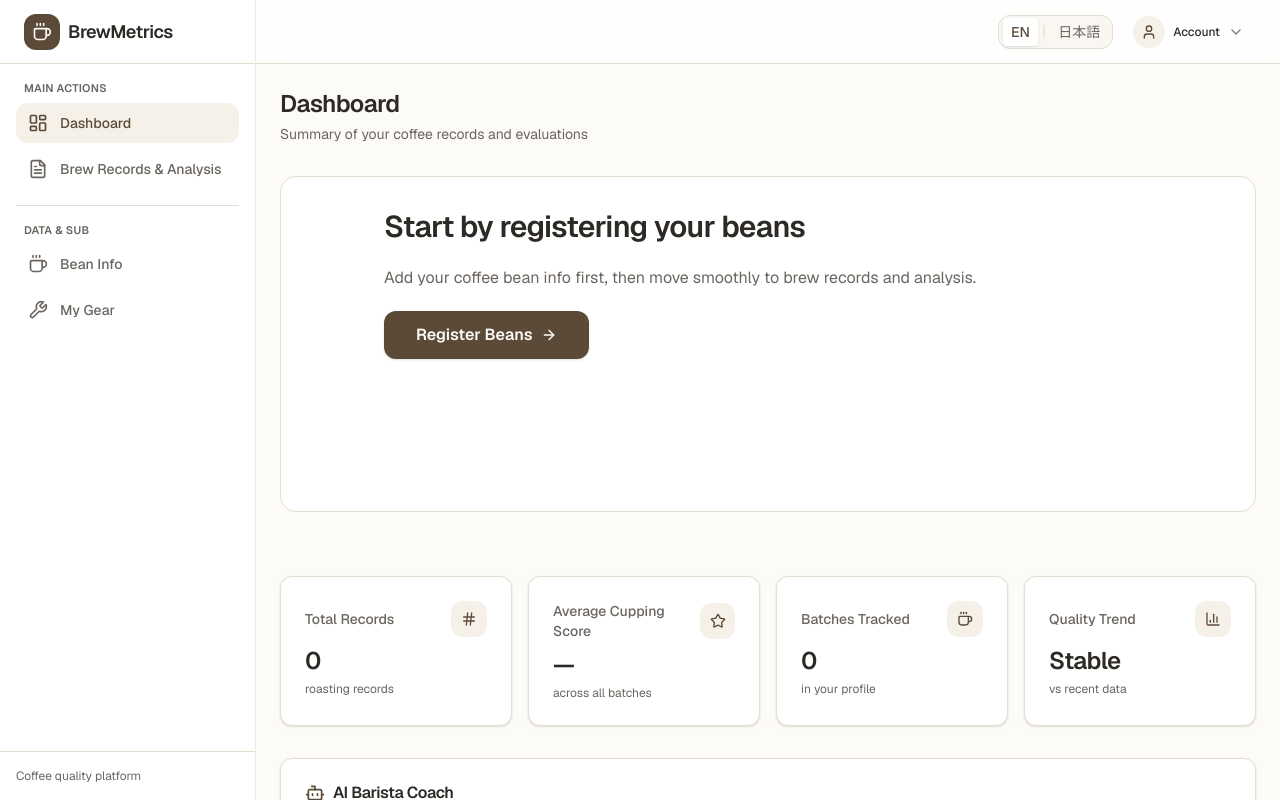
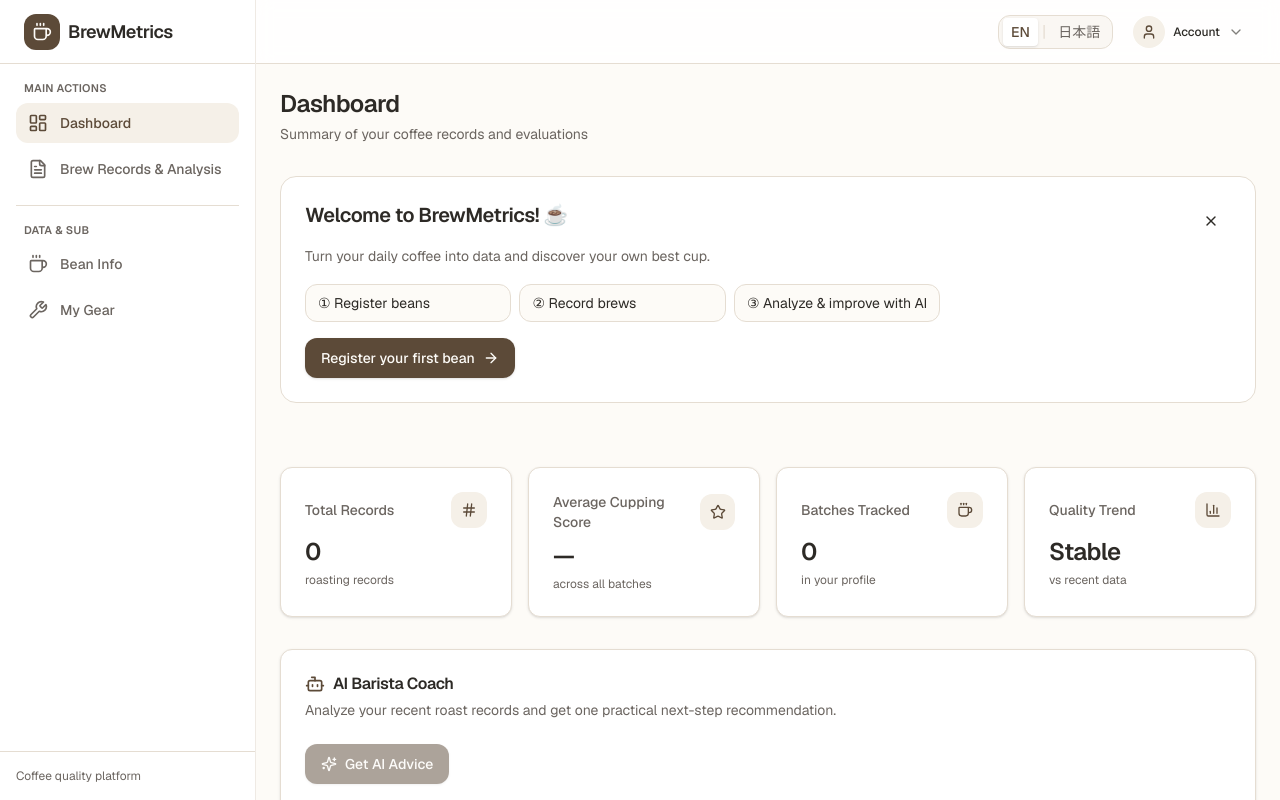
Before and after one commit to keiji176/brewmetrics, a Next.js app in the folder brewmetrics/: page /en in a window 1280 px wide. Shown: the top 800 px of the page. Built offline with nearby package versions, Linux system fonts and the light colour scheme; no server answers; the database is empty.

Commit message:
feat: add phase4

```diff
--- a/brewmetrics/app/[locale]/(dashboard)/page.tsx
+++ b/brewmetrics/app/[locale]/(dashboard)/page.tsx
@@ -10,8 +10,10 @@ import { AdvancedAnalyticsScatter } from "@/components/dashboard/AdvancedAnalyti
 import { AICoachPanel } from "@/components/ai-coach/AICoachPanel";
 import { Button } from "@/components/ui/button";
 import { Link } from "@/i18n/navigation";
-import { ArrowRight, Loader2 } from "lucide-react";
+import { ArrowRight, Loader2, X } from "lucide-react";
 import { useTranslations } from "next-intl";
+
+const DASHBOARD_WELCOME_DISMISSED_KEY = "brewmetrics.dashboard.welcomeDismissed";
 
 function useRoastingRecords() {
   const [records, setRecords] = useState<RoastingRecordRow[]>([]);
@@ -51,6 +53,19 @@ function useRoastingRecords() {
 export default function DashboardPage() {
   const t = useTranslations("dashboard");
   const { records, hasBeans, loading, error } = useRoastingRecords();
+  const [welcomeDismissed, setWelcomeDismissed] = useState(false);
+
+  useEffect(() => {
+    const dismissed = localStorage.getItem(DASHBOARD_WELCOME_DISMISSED_KEY) === "1";
+    if (dismissed) {
+      setWelcomeDismissed(true);
+    }
+  }, []);
+
+  function handleDismissWelcome() {
+    setWelcomeDismissed(true);
+    localStorage.setItem(DASHBOARD_WELCOME_DISMISSED_KEY, "1");
+  }
 
   const totalRecords = records.length;
   const scores = records.map((r) => r.cupping_score).filter((s): s is number => s != null);
@@ -133,11 +148,6 @@ export default function DashboardPage() {
     );
   }
 
-  const ctaHref = hasBeans ? "/brew-records" : "/bean-profiles";
-  const ctaTitle = hasBeans ? t("ctaTitleHasBeans") : t("ctaTitleNoBeans");
-  const ctaDescription = hasBeans ? t("ctaDescHasBeans") : t("ctaDescNoBeans");
-  const ctaButton = hasBeans ? t("ctaButtonRecord") : t("ctaButtonRegister");
-
   return (
     <div className="space-y-8">
       <div>
@@ -147,24 +157,51 @@ export default function DashboardPage() {
         <p className="mt-1 text-sm text-[var(--muted-foreground)]">{t("description")}</p>
       </div>
 
-      <section className="min-h-[42vh] rounded-2xl border border-[var(--border)] bg-[var(--card)] p-6 sm:p-8">
-        <div className="mx-auto flex h-full max-w-3xl flex-col justify-center gap-5">
-          <h2 className="text-2xl font-semibold tracking-tight text-[var(--gray-dark)] sm:text-3xl">
-            {ctaTitle}
+      {!hasBeans && !welcomeDismissed && (
+        <section className="rounded-2xl border border-[var(--border)] bg-[var(--card)] p-6">
+          <div className="flex items-start justify-between gap-4">
+            <div className="space-y-4">
+              <h2 className="text-xl font-semibold tracking-tight text-[var(--gray-dark)]">
+                {t("welcomeBannerTitle")}
               </h2>
-          <p className="text-sm leading-relaxed text-[var(--muted-foreground)] sm:text-base">
-            {ctaDescription}
+              <p className="text-sm leading-relaxed text-[var(--muted-foreground)]">
+                {t("welcomeBannerDescription")}
               </p>
+
+              <ul className="grid gap-2 text-sm text-[var(--foreground)] md:grid-cols-3">
+                <li className="rounded-lg border border-[var(--border)] bg-[var(--background)] px-3 py-2">
+                  {t("welcomeStep1")}
+                </li>
+                <li className="rounded-lg border border-[var(--border)] bg-[var(--background)] px-3 py-2">
+                  {t("welcomeStep2")}
+                </li>
+                <li className="rounded-lg border border-[var(--border)] bg-[var(--background)] px-3 py-2">
+                  {t("welcomeStep3")}
+                </li>
+              </ul>
+
               <div>
-            <Link href={ctaHref}>
-              <Button size="lg" className="h-12 px-8 text-base font-semibold">
-                {ctaButton}
+                <Link href="/bean-profiles">
+                  <Button>
+                    {t("welcomeBannerCta")}
                     <ArrowRight className="h-4 w-4" />
                   </Button>
                 </Link>
               </div>
             </div>
+
+            <Button
+              type="button"
+              variant="ghost"
+              size="icon"
+              onClick={handleDismissWelcome}
+              aria-label={t("welcomeBannerDismiss")}
+            >
+              <X className="h-4 w-4" />
+            </Button>
+          </div>
         </section>
+      )}
 
       <section className="space-y-8 pt-8">
         <KpiCards
--- a/brewmetrics/messages/en.json
+++ b/brewmetrics/messages/en.json
@@ -71,6 +71,13 @@
     "welcomeLine1": "Record your brews and taste notes, then improve with AI.",
     "welcomeLine2": "Use data to reproduce your best cup.",
     "welcomeCta": "→ Add your first bean",
+    "welcomeBannerTitle": "Welcome to BrewMetrics! ☕",
+    "welcomeBannerDescription": "Turn your daily coffee into data and discover your own best cup.",
+    "welcomeStep1": "① Register beans",
+    "welcomeStep2": "② Record brews",
+    "welcomeStep3": "③ Analyze & improve with AI",
+    "welcomeBannerCta": "Register your first bean",
+    "welcomeBannerDismiss": "Dismiss welcome banner",
     "ctaTitleNoBeans": "Start by registering your beans",
     "ctaDescNoBeans": "Add your coffee bean info first, then move smoothly to brew records and analysis.",
     "ctaTitleHasBeans": "Next, record your brew",
--- a/brewmetrics/messages/ja.json
+++ b/brewmetrics/messages/ja.json
@@ -71,6 +71,13 @@
     "welcomeLine1": "抽出と味を記録し、AIで改善できます。",
     "welcomeLine2": "データで、最高の1杯を再現しましょう。",
     "welcomeCta": "→ まずは豆を登録する",
+    "welcomeBannerTitle": "BrewMetricsへようこそ！☕",
+    "welcomeBannerDescription": "毎日のコーヒーをデータ化し、あなただけの『最高の一杯』を導き出します。",
+    "welcomeStep1": "①豆を登録",
+    "welcomeStep2": "②抽出を記録",
+    "welcomeStep3": "③AIで分析・改善",
+    "welcomeBannerCta": "まずは豆を登録する",
+    "welcomeBannerDismiss": "ウェルカムバナーを閉じる",
     "ctaTitleNoBeans": "まずは豆を登録しましょう",
     "ctaDescNoBeans": "最初にコーヒー豆の情報を登録すると、次の抽出記録と分析がスムーズになります。",
     "ctaTitleHasBeans": "次は抽出を記録しましょう",
```
Lines whose indentation alone changed are shown as unchanged.
